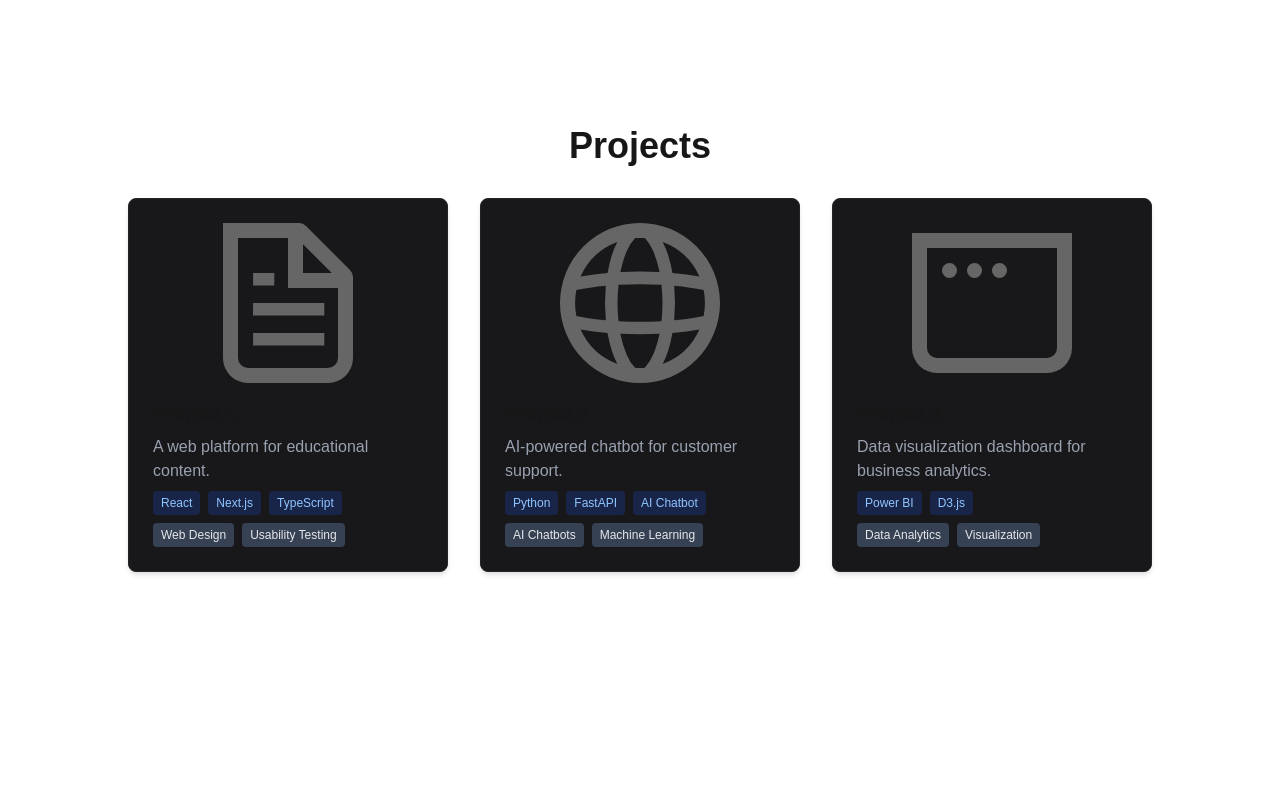
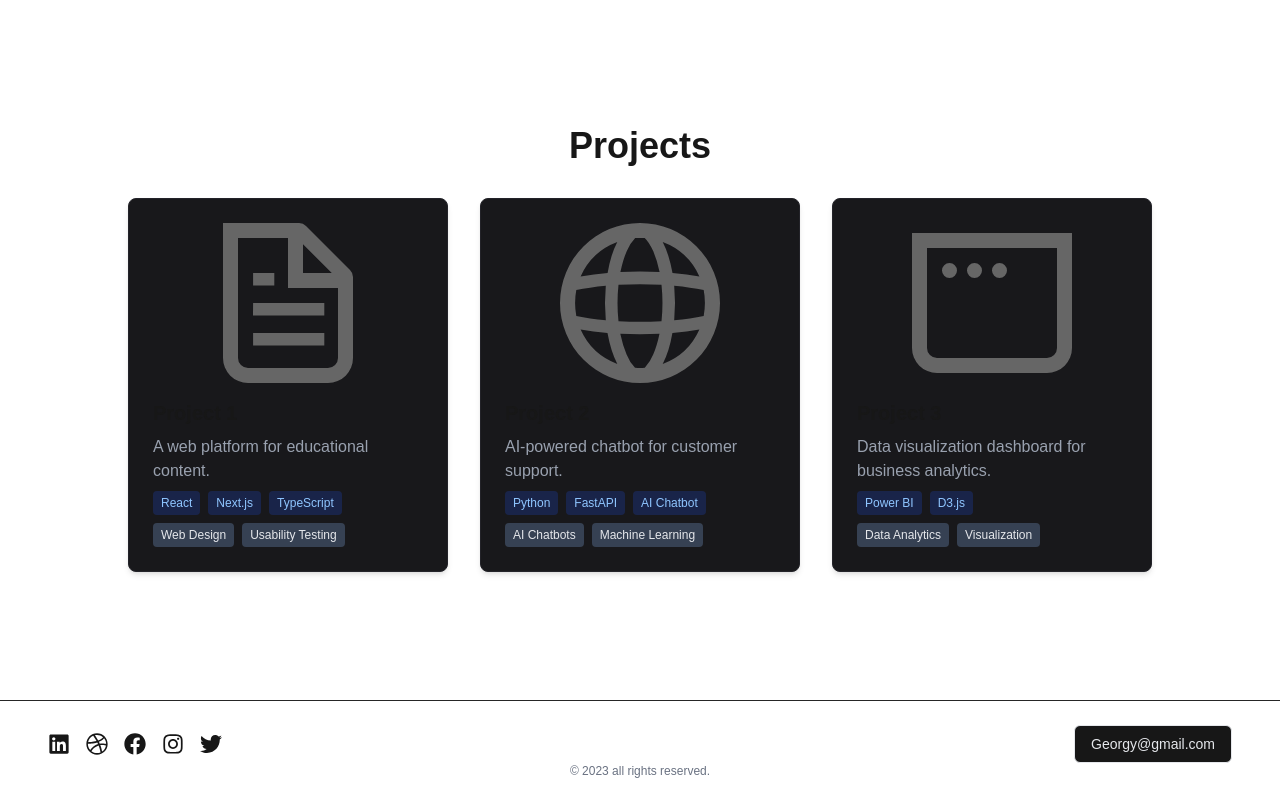
Before and after one commit to hsemihaktas/My-Website-New, a Next.js app: page / in a window 1280 px wide. Shown: the part 1088-1875 px from the top of the page. Before the commit the page ends 1724 px from the top, so only its background shows below. Built offline with nearby package versions, Linux system fonts and the light colour scheme.

Commit message:
feat: add Footer component with contact and social links to homepage

```diff
--- a/app/page.tsx
+++ b/app/page.tsx
@@ -1,3 +1,4 @@
+import Footer from "../components/Footer";
 
 
 import Hero from "../components/Hero";
@@ -8,9 +9,10 @@
   return (
     <main>
       <Hero />
-  <AboutMe />
-  <Projects />
-  {/* Diğer componentler buraya eklenecek */}
+      <AboutMe />
+      <Projects />
+      {/* Diğer componentler buraya eklenecek */}
+      <Footer />
     </main>
   );
 }
--- /dev/null
+++ b/components/Footer.tsx
@@ -0,0 +1,23 @@
+import { FaLinkedin, FaDribbble, FaFacebook, FaInstagram, FaTwitter } from "react-icons/fa";
+
+export default function Footer() {
+  return (
+    <footer className="w-full py-6 flex flex-col md:flex-row items-center justify-between border-t border-neutral-800 mt-16 px-4 md:px-12 bg-transparent relative">
+      <div className="flex gap-4 mb-4 md:mb-0">
+        <a href="#" aria-label="LinkedIn" className="hover:text-blue-400 transition"><FaLinkedin size={22} /></a>
+        <a href="#" aria-label="Dribbble" className="hover:text-pink-400 transition"><FaDribbble size={22} /></a>
+        <a href="#" aria-label="Facebook" className="hover:text-blue-600 transition"><FaFacebook size={22} /></a>
+        <a href="#" aria-label="Instagram" className="hover:text-pink-500 transition"><FaInstagram size={22} /></a>
+        <a href="#" aria-label="Twitter" className="hover:text-blue-300 transition"><FaTwitter size={22} /></a>
+      </div>
+      <div className="flex items-center gap-2">
+        <a href="mailto:Georgy@gmail.com" className="border px-4 py-2 rounded-md bg-neutral-900 text-gray-200 hover:bg-blue-500 hover:text-white transition text-sm flex items-center gap-2">
+          Georgy@gmail.com
+        </a>
+      </div>
+      <div className="w-full text-center text-xs text-gray-500 mt-4 md:mt-0 md:absolute md:bottom-2 md:left-0 md:right-0">
+        © 2023 all rights reserved.
+      </div>
+    </footer>
+  );
+}
```
Also changed, not shown: package.json (+6 -5 lines), 1 other file (tests, documents, lock files or other folders).
